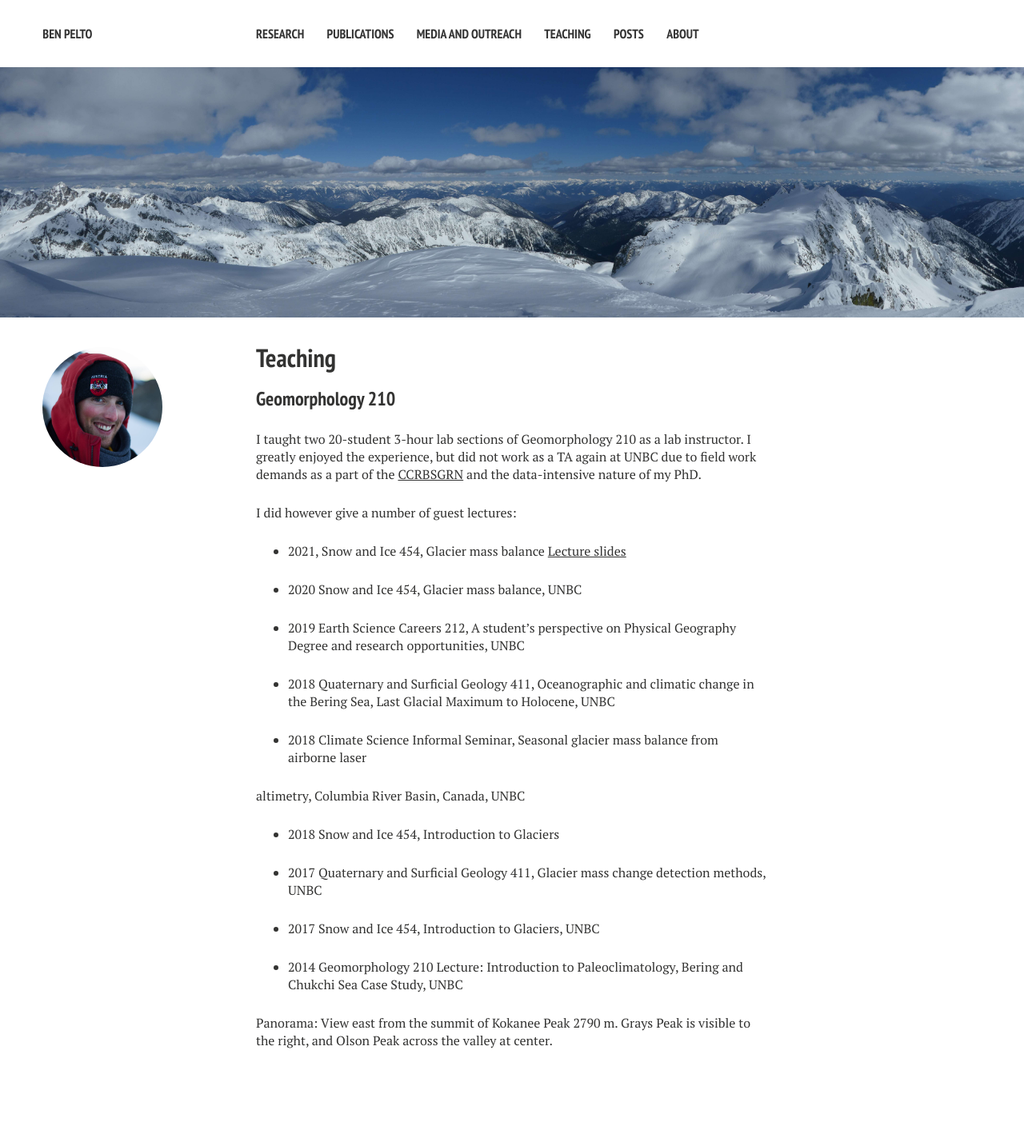
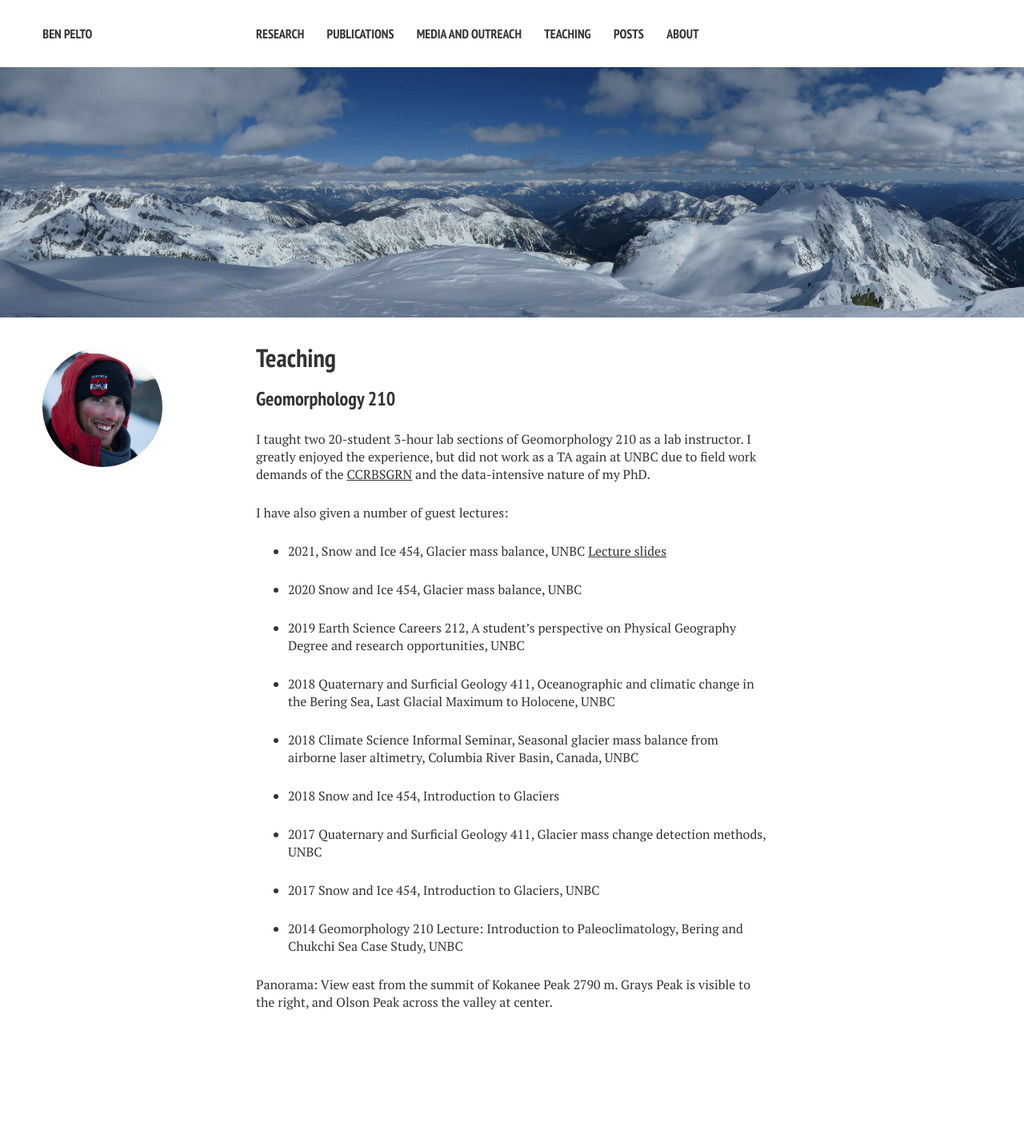
Before and after one commit to bpelto/bpelto.github.io, a Jekyll site: the page built from teaching/index.md, in a window 1280 px wide. Shown: the whole page at 80% size. Built offline with Jekyll 4.4.1, drawn with Linux system fonts in a browser that asks for light colours; nearby versions of some CDN libraries; after the commit the page ends 1370 px from its top, so only the background shows below that.

```diff
--- a/teaching/index.md
+++ b/teaching/index.md
@@ -8,11 +8,11 @@ modified: 2020-22-08
 
 ### Geomorphology 210
 
-I taught two 20-student 3-hour lab sections of Geomorphology 210 as a lab instructor. I greatly enjoyed the experience, but did not work as a TA again at UNBC due to field work demands as a part of the [CCRBSGRN](https://ourtrust.org/new-research-available-columbia-basin-glaciers/) and the data-intensive nature of my PhD.
+I taught two 20-student 3-hour lab sections of Geomorphology 210 as a lab instructor. I greatly enjoyed the experience, but did not work as a TA again at UNBC due to field work demands of the [CCRBSGRN](https://ourtrust.org/new-research-available-columbia-basin-glaciers/) and the data-intensive nature of my PhD.
 
-I did however give a number of guest lectures:
+I have also given a number of guest lectures:
 
-- 2021, Snow and Ice 454, Glacier mass balance [Lecture slides](/teaching/glacier_mass_balance_snow_and_ice_lecture2021.pdf)
+- 2021, Snow and Ice 454, Glacier mass balance, UNBC [Lecture slides](/teaching/glacier_mass_balance_snow_and_ice_lecture2021.pdf)
 
 - 2020    Snow and Ice 454, Glacier mass balance, UNBC
 
@@ -20,9 +20,7 @@ I did however give a number of guest lectures:
 
 - 2018	Quaternary and Surficial Geology 411, Oceanographic and climatic change in the Bering Sea, Last Glacial Maximum to Holocene, UNBC
 
-- 2018 	Climate Science Informal Seminar, Seasonal glacier mass balance from airborne laser
-
-altimetry, Columbia River Basin, Canada, UNBC
+- 2018 	Climate Science Informal Seminar, Seasonal glacier mass balance from airborne laser altimetry, Columbia River Basin, Canada, UNBC
 
 - 2018	Snow and Ice 454, Introduction to Glaciers
 
```
Also changed, not shown: media_outreach/index.md (+2 -0 lines).
